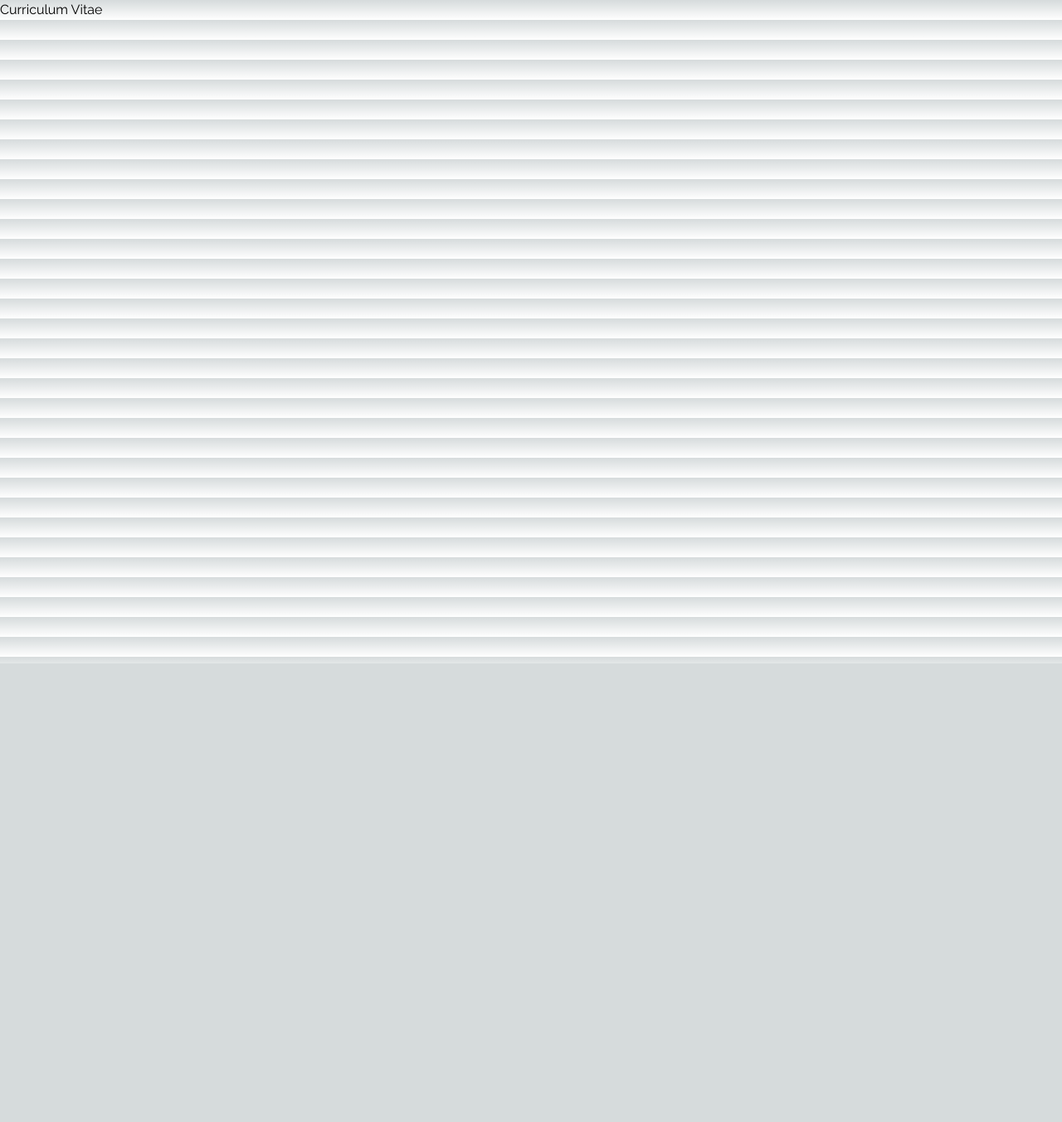
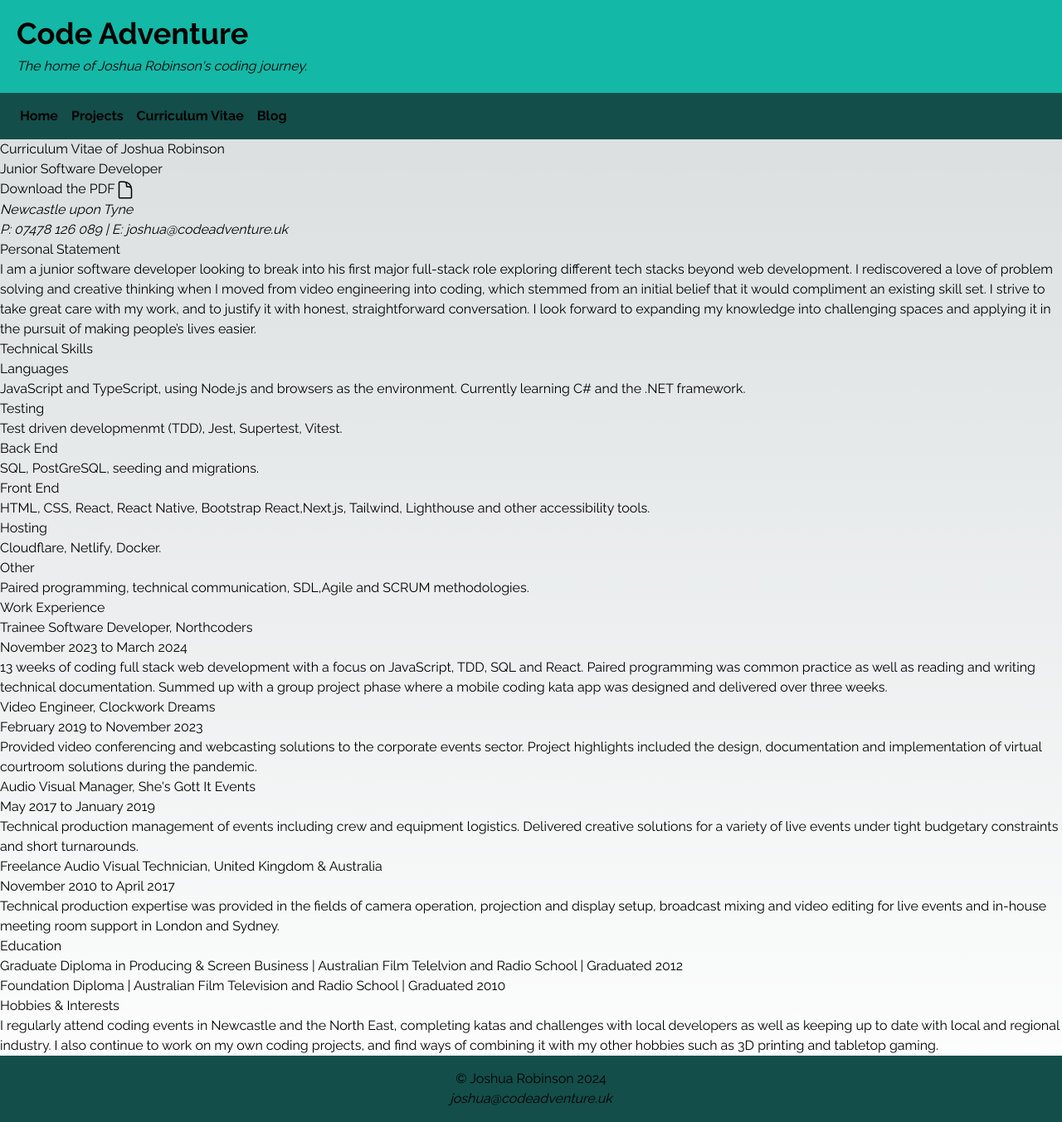
Before and after one commit to VenturingForth/code-adventure-website, a Next.js app: page /cv in a window 1280 px wide. Shown: the whole page at 83% size. Before the commit the page ends 800 px from the top, so only its background shows below. Built offline with nearby package versions, Linux system fonts and the light colour scheme.

Commit message:
Added curriculum vitae contents

```diff
--- a/app/cv/page.tsx
+++ b/app/cv/page.tsx
@@ -1,5 +1,74 @@
+import Link from "next/link";
+import Footer from "../ui/footer";
+import Header from "../ui/header";
+import NavBar from "../ui/navbar";
+
 export default function Page(){
     return (
-        <p>Curriculum Vitae</p>
+        <>
+            <Header />
+            <NavBar />
+            <main>
+                <h1>Curriculum Vitae of Joshua Robinson</h1>
+                <h2>Junior Software Developer</h2>
+                <Link
+                    href="./files/240809_CV_JoshuaRobinson.pdf"
+                    rel="noopener noreferrer"
+                    target="_blank">
+                    Download the PDF
+                    <svg xmlns="http://www.w3.org/2000/svg" fill="none" viewBox="0 0 24 24" strokeWidth={1.5} stroke="currentColor" className="size-6 inline">
+                        <path strokeLinecap="round" strokeLinejoin="round" d="M19.5 14.25v-2.625a3.375 3.375 0 0 0-3.375-3.375h-1.5A1.125 1.125 0 0 1 13.5 7.125v-1.5a3.375 3.375 0 0 0-3.375-3.375H8.25m2.25 0H5.625c-.621 0-1.125.504-1.125 1.125v17.25c0 .621.504 1.125 1.125 1.125h12.75c.621 0 1.125-.504 1.125-1.125V11.25a9 9 0 0 0-9-9Z" />
+                    </svg>
+                </Link>
+                <address>
+                    Newcastle upon Tyne <br />
+                    P: 07478 126 089 | E: joshua@codeadventure.uk
+                </address>
+                <section>
+                    <h2>Personal Statement</h2>
+                    <p>I am a junior software developer looking to break into his first major full-stack role exploring different tech stacks beyond web development. I rediscovered a love of problem solving and creative thinking when I moved from video engineering into coding, which stemmed from an initial belief that it would compliment an existing skill set. I strive to take great care with my work, and to justify it with honest, straightforward conversation. I look forward to expanding my knowledge into challenging spaces and applying it in the pursuit of making people’s lives easier.</p>
+                </section>
+                <section>
+                    <h2>Technical Skills</h2>
+                    <h3>Languages</h3>
+                    <p>JavaScript and TypeScript, using Node.js and browsers as the environment. Currently learning C# and the .NET framework.</p>
+                    <h3>Testing</h3>
+                    <p>Test driven developmenmt (TDD), Jest, Supertest, Vitest.</p>
+                    <h3>Back End</h3>
+                    <p>SQL, PostGreSQL, seeding and migrations.</p>
+                    <h3>Front End</h3>
+                    <p>HTML, CSS, React, React Native, Bootstrap React,Next.js, Tailwind, Lighthouse and other accessibility tools.</p>
+                    <h3>Hosting</h3>
+                    <p>Cloudflare, Netlify, Docker.</p>
+                    <h3>Other</h3>
+                    <p>Paired programming, technical communication, SDL,Agile and SCRUM methodologies.</p>
+                </section>
+                <section>
+                    <h2>Work Experience</h2>
+                    <h3>Trainee Software Developer, Northcoders</h3>
+                    <time>November 2023 to March 2024</time>
+                    <p>13 weeks of coding full stack web development with a focus on JavaScript, TDD, SQL and React. Paired programming was common practice as well as reading and writing technical documentation. Summed up with a group project phase where a mobile coding kata app  was designed and delivered over three weeks.</p>
+                    <h3>Video Engineer, Clockwork Dreams</h3>
+                    <time>February 2019 to November 2023</time>
+                    <p>Provided video conferencing and webcasting solutions to the corporate events sector. Project highlights included the design, documentation and implementation of virtual courtroom solutions during the pandemic.</p>
+                    <h3>Audio Visual Manager, She's Gott It Events</h3>
+                    <time>May 2017 to January 2019</time>
+                    <p>Technical production management of events including crew and equipment logistics. Delivered creative solutions for a variety of live events under tight budgetary constraints and short turnarounds.</p>
+                    <h3>Freelance Audio Visual Technician, United Kingdom & Australia</h3>
+                    <time>November 2010 to April 2017</time>
+                    <p>Technical production expertise was provided in the fields of camera operation, projection and display setup, broadcast mixing and video editing for live events and in-house meeting room support in London and Sydney.</p>
+                </section>
+                <section>
+                    <h2>Education</h2>
+                    <p>Graduate Diploma in Producing & Screen Business | Australian Film Telelvion and Radio School | Graduated 2012</p>
+                    <p>Foundation Diploma | Australian Film Television and Radio School | Graduated 2010</p>
+                </section>
+                <section>
+                    <h2>Hobbies & Interests</h2>
+                    <p>I regularly attend coding events in Newcastle and the North East, completing katas and challenges with local developers as well as keeping up to date with local and regional industry. I also continue to work on my own coding projects, and find ways of combining it with my other hobbies such as 3D printing and tabletop gaming.</p>
+                </section>
+            </main>
+            <Footer />
+        </>
     )
 }
```
Also changed, not shown: 1 other file (tests, documents, lock files or other folders).
